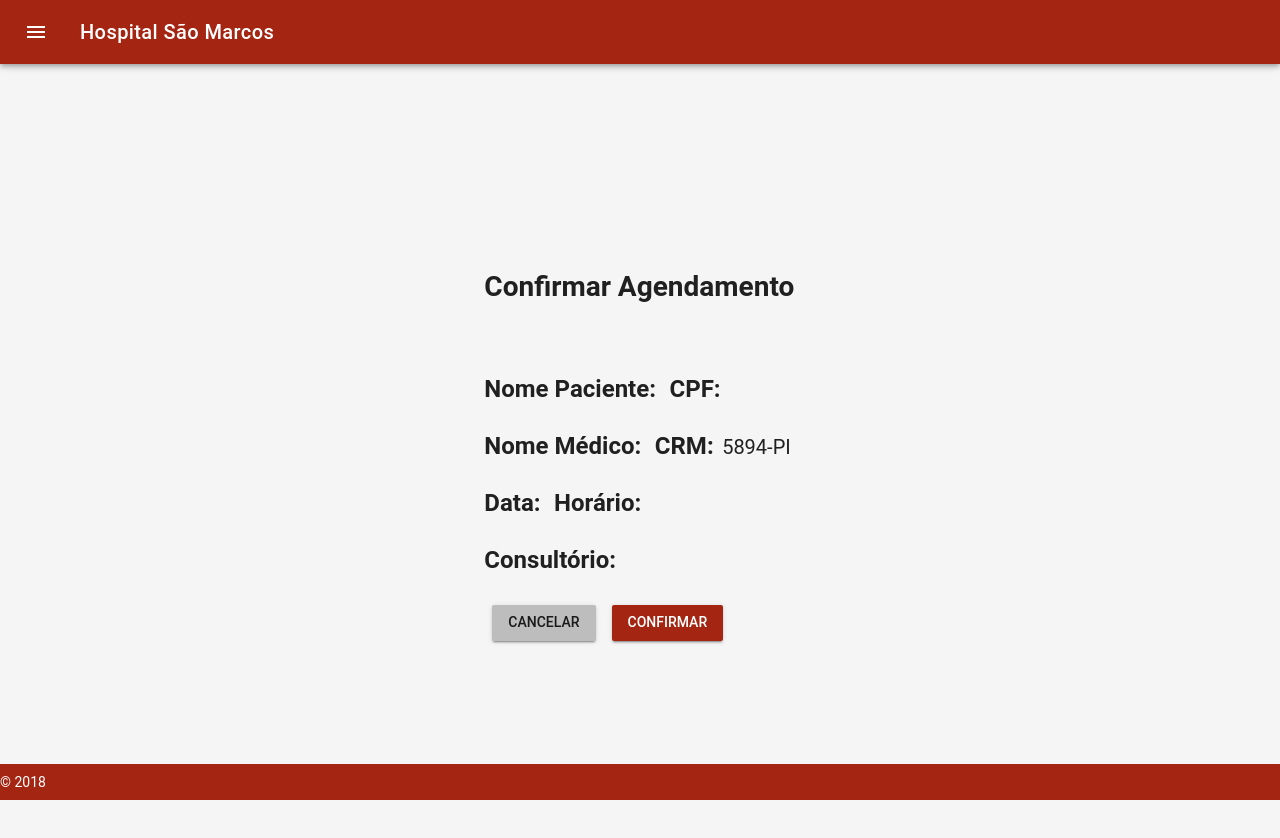
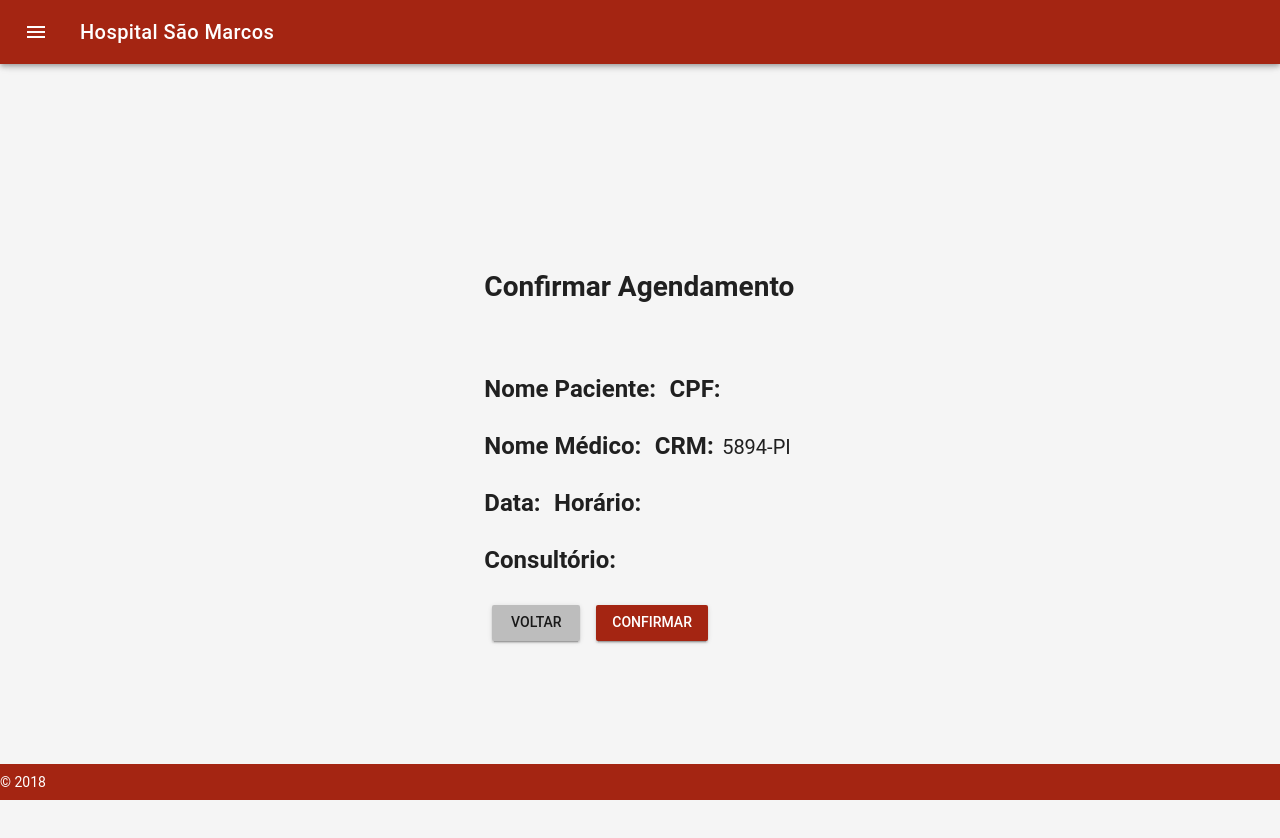
Before and after one commit to rafaelrf/webhsm-front, a Vue app: page /#/confirmation in a window 1280 px wide. Shown: the top 838 px of the page. Built offline with nearby package versions, Linux system fonts and the light colour scheme; what vue-resource would draw is missing.

Commit message:
Configuring node server

```diff
--- a/package.json
+++ b/package.json
@@ -12,6 +12,7 @@
   },
   "dependencies": {
     "axios": "^0.18.0",
+    "express": "^4.16.3",
     "file-system": "^2.2.2",
     "fs": "0.0.1-security",
     "launch-editor-middleware": "^2.2.1",
--- a/src/components/confirmation/Confirmation.vue
+++ b/src/components/confirmation/Confirmation.vue
@@ -21,7 +21,7 @@
       <span> <strong class="label">Consultório:</strong> <span class="data">{{  this.$root.$data.store.selectedRoom}}</span></span>
       <br><br>
       <div>
-        <v-btn @click="clear" color="darkgray">Cancelar</v-btn>
+        <v-btn @click="clear" href="javascript:history.go(-1)" color="darkgray">Voltar</v-btn>
         <router-link :to="{name:'payment'}">
         <v-btn :disabled="!valid" @click="submit" color="accent">Confirmar</v-btn>
         </router-link>
@@ -41,8 +41,6 @@ export default {
 
   methods: {
     submit () {
-      console.log(this.$root.selectedPatient)
-      console.log(this.selectedPatient)
     },
     clear () {
     }
--- a/src/components/doctor/Doctor.vue
+++ b/src/components/doctor/Doctor.vue
@@ -5,7 +5,7 @@
       <doctor-card :id="schedule.id_agenda" :doctorName="schedule.nm_medico" :speciality="schedule.nm_especialidade" :room="schedule.Consultorio" :schedules="schedule.AtendimentoI"></doctor-card>
     </v-flex>
   </v-layout>
-  <v-btn @click="clear" color="darkgray">Voltar</v-btn>
+  <v-btn @click="clear" href="javascript:history.go(-1)" color="darkgray">Voltar</v-btn>
 </v-container>
 </template>
 
@@ -32,14 +32,16 @@ export default {
   }),
   methods: {
     submit () {},
-    clear () {}
+    clear () {
+      this.$router.go(1)
+    }
   },
   computed: {
     filteredData () {
       let filtered = this.schedules
       return filtered.filter(doctor => doctor.Id_Especialidade === this.$route.params.id)
         .filter(doctor => doctor.Id_Medico === this.$route.params.id2)
-        .filter(doctor => doctor.id_dia === this.$route.params.id3)
+        // .filter(doctor => doctor.id_dia === this.$route.params.id3)
     }
   }
 }
--- a/src/components/patient/Patient.vue
+++ b/src/components/patient/Patient.vue
@@ -11,7 +11,7 @@
     <v-text-field slot="activator" v-model="patient.bornDate" label="Data Nascimento" prepend-icon="event" readonly></v-text-field>
     <v-date-picker locale="pt-br"  v-model="patient.bornDate" @input="$refs.menu2.save(patient.bornDate)"></v-date-picker>
   </v-menu>
-  <v-btn @click="clear" color="darkgray">Cancelar</v-btn>
+  <v-btn @click="clear" href="javascript:history.go(-1)" color="darkgray">Voltar</v-btn>
   <router-link :to="{name:'confirmation'}">
   <v-btn :disabled="!valid" @click="submit" color="accent">Confirmar</v-btn>
   </router-link>
--- a/src/components/payment/Payment.vue
+++ b/src/components/payment/Payment.vue
@@ -15,7 +15,9 @@
 
           <div>
             <v-btn @click="clear" color="success">Pagar Agora</v-btn>
+            <router-link :to="{ name: 'Home'}">
             <v-btn :disabled="!valid" @click="submit" color="accent">Finalizar</v-btn>
+            </router-link>
           </div>
   </div>
 </template>
```
Also changed, not shown: server.js (added, +13 -0 lines), 1 other file (tests, documents, lock files or other folders).
